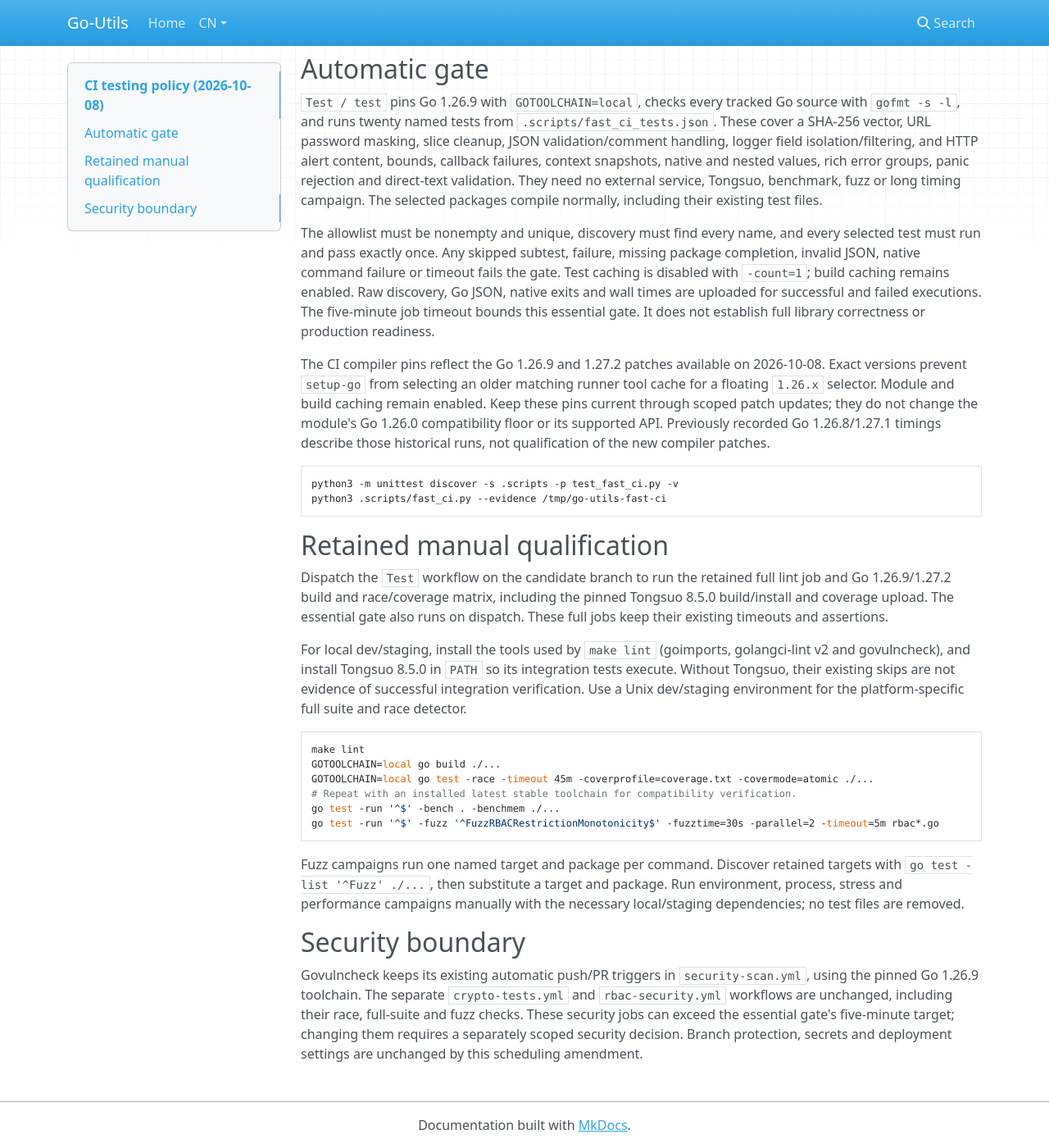
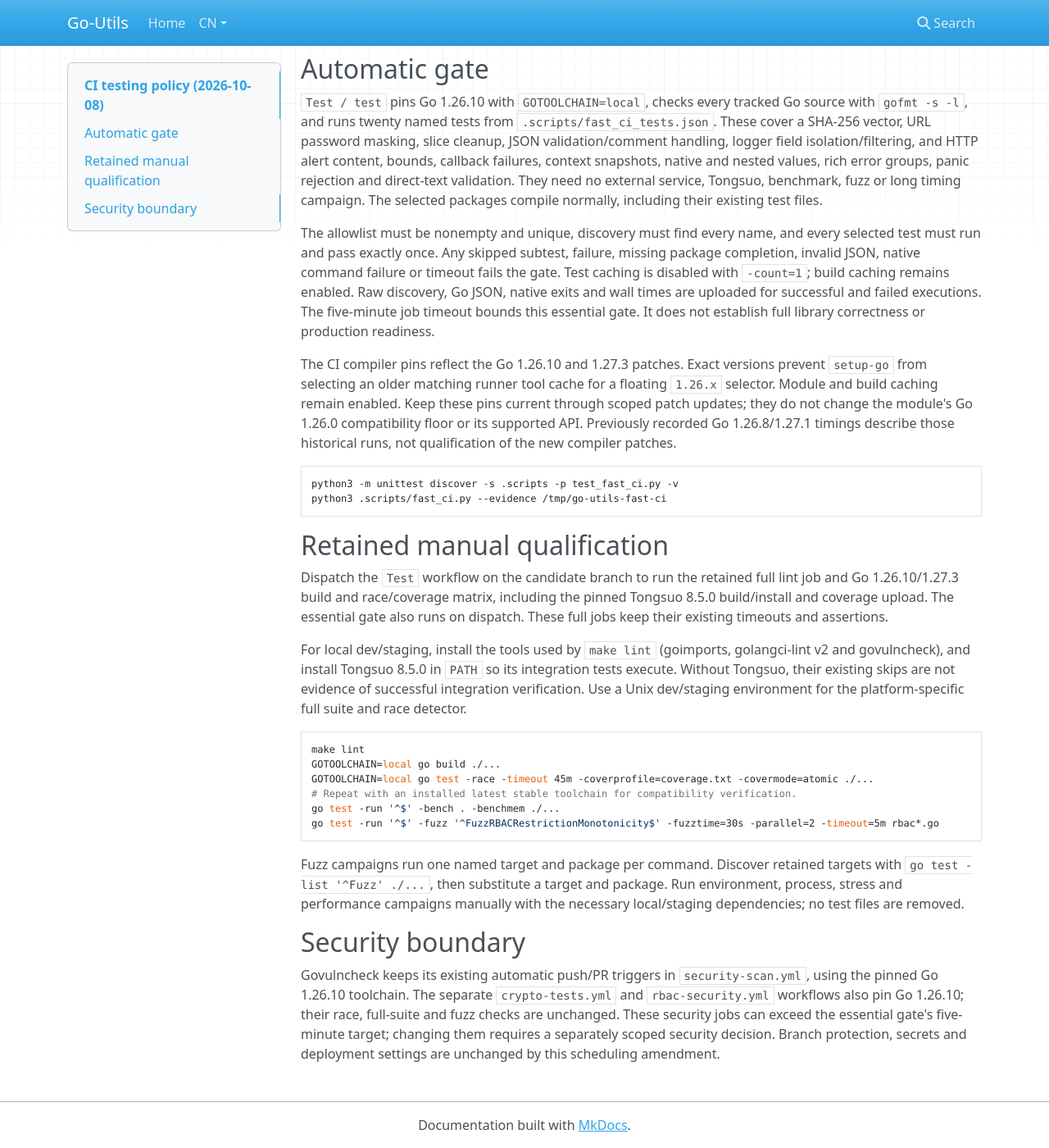
Before and after one commit to Laisky/go-utils, an MkDocs documentation site: the page built from docs/fast-ci.md, in a window 1280 px wide and 1400 px high, scrolled down 181 px. Shown: the whole window at 82% size. Built offline with MkDocs 1.6.1, drawn with Linux system fonts in a browser that asks for light colours; nearby versions of some CDN libraries.

Commit message:
ci: pin existing Go validation to patched compiler releases

```diff
--- a/docs/fast-ci.md
+++ b/docs/fast-ci.md
@@ -8,7 +8,7 @@ for full local dev/staging verification before promoting relevant Go changes.
 
 ## Automatic gate
 
-`Test / test` pins Go 1.26.9 with `GOTOOLCHAIN=local`, checks every
+`Test / test` pins Go 1.26.10 with `GOTOOLCHAIN=local`, checks every
 tracked Go source with `gofmt -s -l`, and runs twenty named tests from
 `.scripts/fast_ci_tests.json`. These cover a SHA-256 vector, URL password masking,
 slice cleanup, JSON validation/comment handling, logger field isolation/filtering,
@@ -25,9 +25,8 @@ Raw discovery, Go JSON, native exits and wall times are uploaded for successful
 and failed executions. The five-minute job timeout bounds this essential gate.
 It does not establish full library correctness or production readiness.
 
-The CI compiler pins reflect the Go 1.26.9 and 1.27.2 patches available on
-2026-10-08. Exact versions prevent `setup-go` from selecting an older matching
-runner tool cache for a floating `1.26.x` selector. Module and build caching
+The CI compiler pins reflect the Go 1.26.10 and 1.27.3 patches. Exact versions
+prevent `setup-go` from selecting an older matching runner tool cache for a floating `1.26.x` selector. Module and build caching
 remain enabled. Keep these pins current through scoped patch updates; they do
 not change the module's Go 1.26.0 compatibility floor or its supported API.
 Previously recorded Go 1.26.8/1.27.1 timings describe those historical runs,
@@ -41,7 +40,7 @@ python3 .scripts/fast_ci.py --evidence /tmp/go-utils-fast-ci
 ## Retained manual qualification
 
 Dispatch the `Test` workflow on the candidate branch to run the retained full
-lint job and Go 1.26.9/1.27.2 build and race/coverage matrix, including the
+lint job and Go 1.26.10/1.27.3 build and race/coverage matrix, including the
 pinned Tongsuo 8.5.0 build/install and coverage upload. The essential gate also
 runs on dispatch. These full jobs keep their existing timeouts and assertions.
 
@@ -68,9 +67,9 @@ necessary local/staging dependencies; no test files are removed.
 ## Security boundary
 
 Govulncheck keeps its existing automatic push/PR triggers in
-`security-scan.yml`, using the pinned Go 1.26.9 toolchain. The separate
-`crypto-tests.yml` and `rbac-security.yml` workflows are unchanged, including
-their race, full-suite and fuzz checks. These security jobs can exceed the
-essential gate's five-minute target; changing them requires a separately scoped
+`security-scan.yml`, using the pinned Go 1.26.10 toolchain. The separate
+`crypto-tests.yml` and `rbac-security.yml` workflows also pin Go 1.26.10;
+their race, full-suite and fuzz checks are unchanged. These security jobs can
+exceed the essential gate's five-minute target; changing them requires a separately scoped
 security decision. Branch protection, secrets and deployment settings are
 unchanged by this scheduling amendment.
```
Also changed, not shown: 4 other files.
